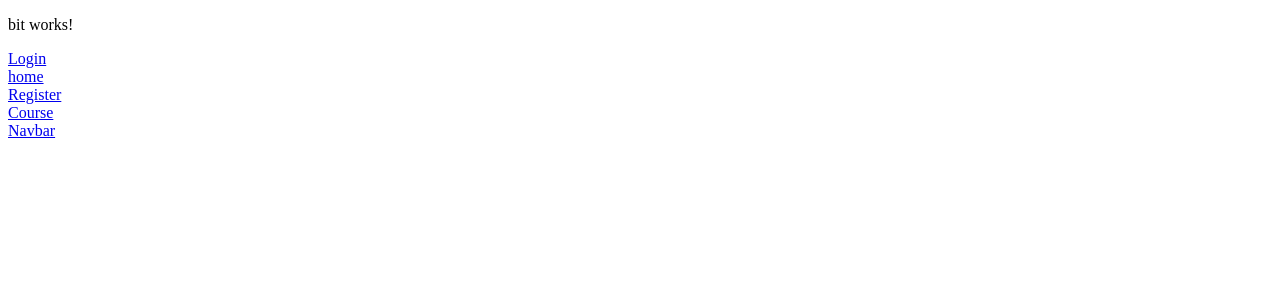
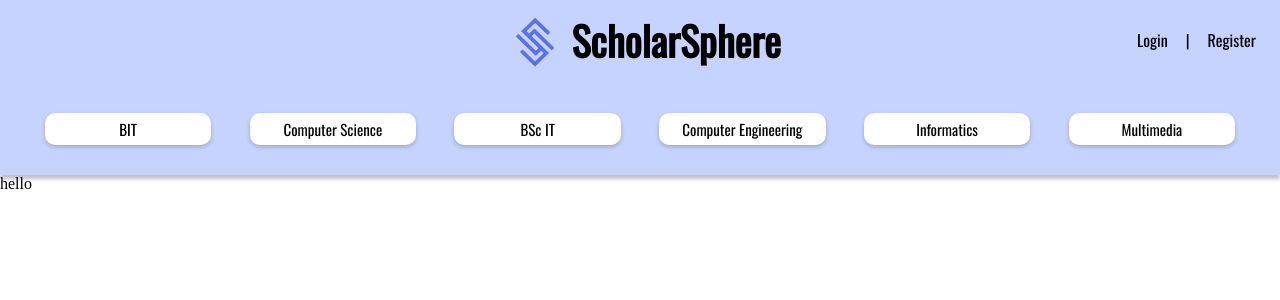
Before and after one commit to frightningframes/frightningframes.github.io, an Angular app: page /BIT in a window 1280 px wide. Shown: the top 300 px of the page. Built offline with nearby package versions, Linux system fonts and the light colour scheme.

Commit message:
Some Nav-bar changes and others

```diff
--- a/src/app/app.component.html
+++ b/src/app/app.component.html
@@ -1,6 +1 @@
 <router-outlet></router-outlet>
-<a routerLink="/login">Login</a>
-<a routerLink="/home">home</a>
-<a routerLink="/register">Register</a>
-<a routerLink="/course">Course</a>
-<a routerLink="/navbar">Navbar</a>
--- a/src/app/bit/bit.component.html
+++ b/src/app/bit/bit.component.html
@@ -1 +1,2 @@
-<p>bit works!</p>
+<app-navbar></app-navbar>
+<div>hello</div>
--- a/src/app/login/login.component.html
+++ b/src/app/login/login.component.html
@@ -9,7 +9,7 @@
   <meta name="viewport" content="width=device-width, initial-scale=1.0">
   <!-- <title>Your Page Title</title> -->
 </head>
-
+<app-navbar></app-navbar>
 <body style="margin:0;">
   <div class="bodyy">
     <div class="floating-card">
--- a/src/app/navbar/navbar.component.css
+++ b/src/app/navbar/navbar.component.css
@@ -56,7 +56,7 @@ header {
   }
 
   .page-nav li {
-    margin-right: 10px;
+    margin: 1% 1.5%;
 
   }
 
@@ -72,7 +72,7 @@ header {
   }
 
   nav {
-    margin-bottom: 50px;
+    /* margin-bottom: 50px; */
   }
 
   nav ul {
@@ -80,6 +80,7 @@ header {
     display: flex;
     padding-bottom: 10px;
     background-color: #C5D3FE;
+    box-shadow: 0px 4px 4px 0px rgba(0, 0, 0, 0.25);
   }
   .one {
     margin-left: 50px
@@ -95,7 +96,7 @@ header {
   }
 
   .pagebut {
-    width: 15vw;
+    width: 13vw;
     /* padding-left: 25px;
     padding-right: 25px; */
     padding-top: 5px;
--- a/src/index.html
+++ b/src/index.html
@@ -7,7 +7,7 @@
   <meta name="viewport" content="width=device-width, initial-scale=1">
   <link rel="icon" type="image/x-icon" href="favicon.ico">
 </head>
-<body>
+<body style="margin:0;">
   <app-root></app-root>
 </body>
 </html>
```
Also changed, not shown: 3 other files (tests, documents, lock files or other folders).
